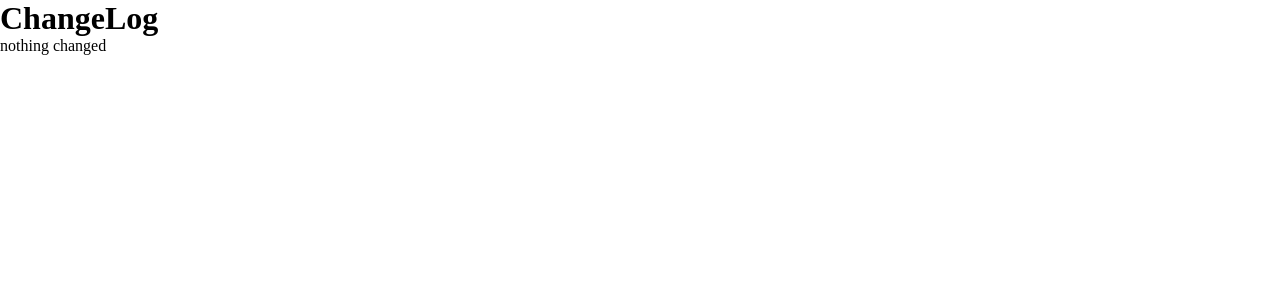
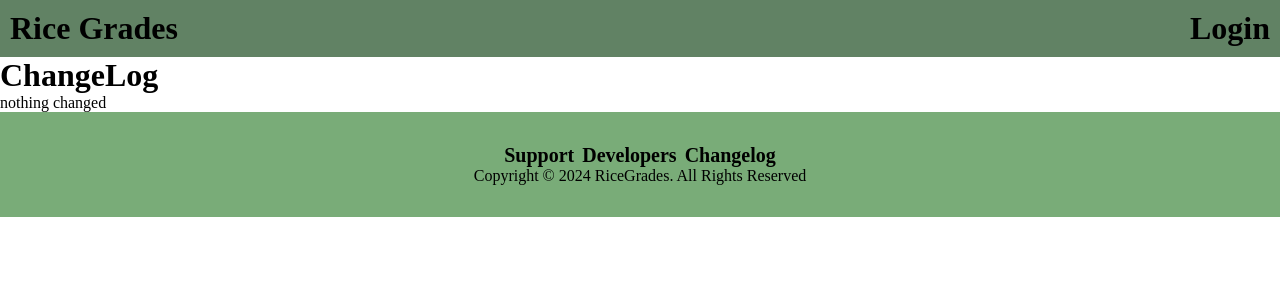
Before and after one commit to samSharivker/RiceGrades, a React (Create React App) app: page /changelog in a window 1280 px wide. Shown: the top 300 px of the page. Built offline with nearby package versions, Linux system fonts and the light colour scheme.

Commit message:
change hover color

```diff
--- a/src/App.css
+++ b/src/App.css
@@ -35,8 +35,8 @@ nav {
     gap: 20px;
 }
 
-.logo a:hover, .links a:hover {
-    background-color: white;
+.logo a:hover, .links a:hover, {
+    background-color: #b1c5b3;
     padding: 1px;
 }
 
--- a/src/pages/ChangeLog.jsx
+++ b/src/pages/ChangeLog.jsx
@@ -1,3 +1,5 @@
+import Nav from '../components/Nav';
+import Footer from '../components/Footer';
 
 var whatChanged = "";
 const changing = false;
@@ -9,10 +11,14 @@ if (changing === false){
 
 function ChangeLog() {
     return (
-        <div>
-            <h1>ChangeLog</h1>
-            <p>{whatChanged}</p>
-        </div>
+        <>
+            <Nav />
+            <div>
+                <h1>ChangeLog</h1>
+                <p>{whatChanged}</p>
+            </div>
+            <Footer />
+        </>
     )
 }
 
--- a/src/pages/Developers.jsx
+++ b/src/pages/Developers.jsx
@@ -4,7 +4,7 @@ import Footer from '../components/Footer';
 function Developers() {
     let samBio = "Lorem ipsum";
     let yuBio = "Lorem ipsum";
-    let benBio = "git";
+    let benBio = "I like math.";
     return (
         <div id="developers-page">
             <Nav />
```
